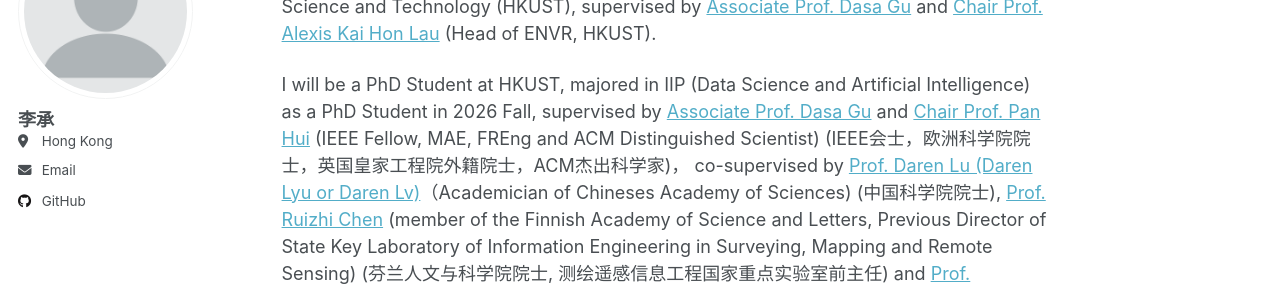
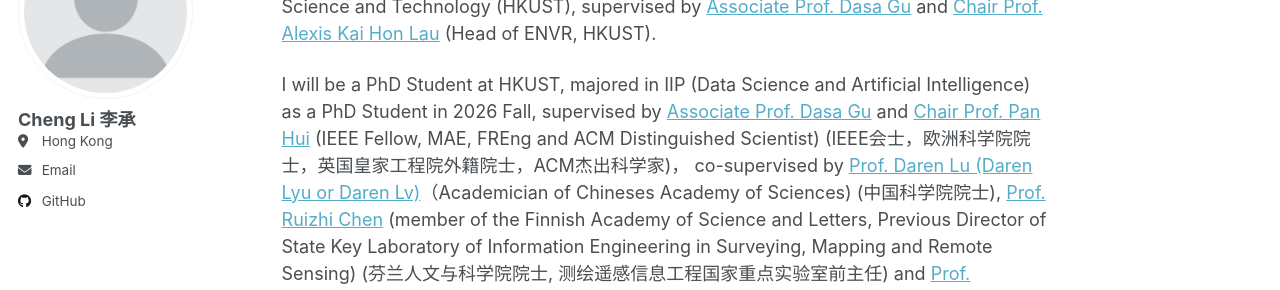
Before and after one commit to chengli24/chengli24, a Jekyll site: the page built from _pages/about.md, in a window 1280 px wide. Shown: the part 175-465 px from the top of the page. Built offline with Jekyll 4.4.1, drawn with Linux system fonts in a browser that asks for light colours; a script that is not in the unit is left out.

Commit message:
Update _config.yml

```diff
--- a/_config.yml
+++ b/_config.yml
@@ -23,7 +23,7 @@ repository               : "https://chengli24.github.io/chengli24/"
 author:
   # Biographic information
   avatar           : "profile.png"
-  name             : "李承"
+  name             : "Cheng Li 李承"
   pronouns         : # example: "she/her"
   bio              : #
   location         : "Hong Kong"
```
